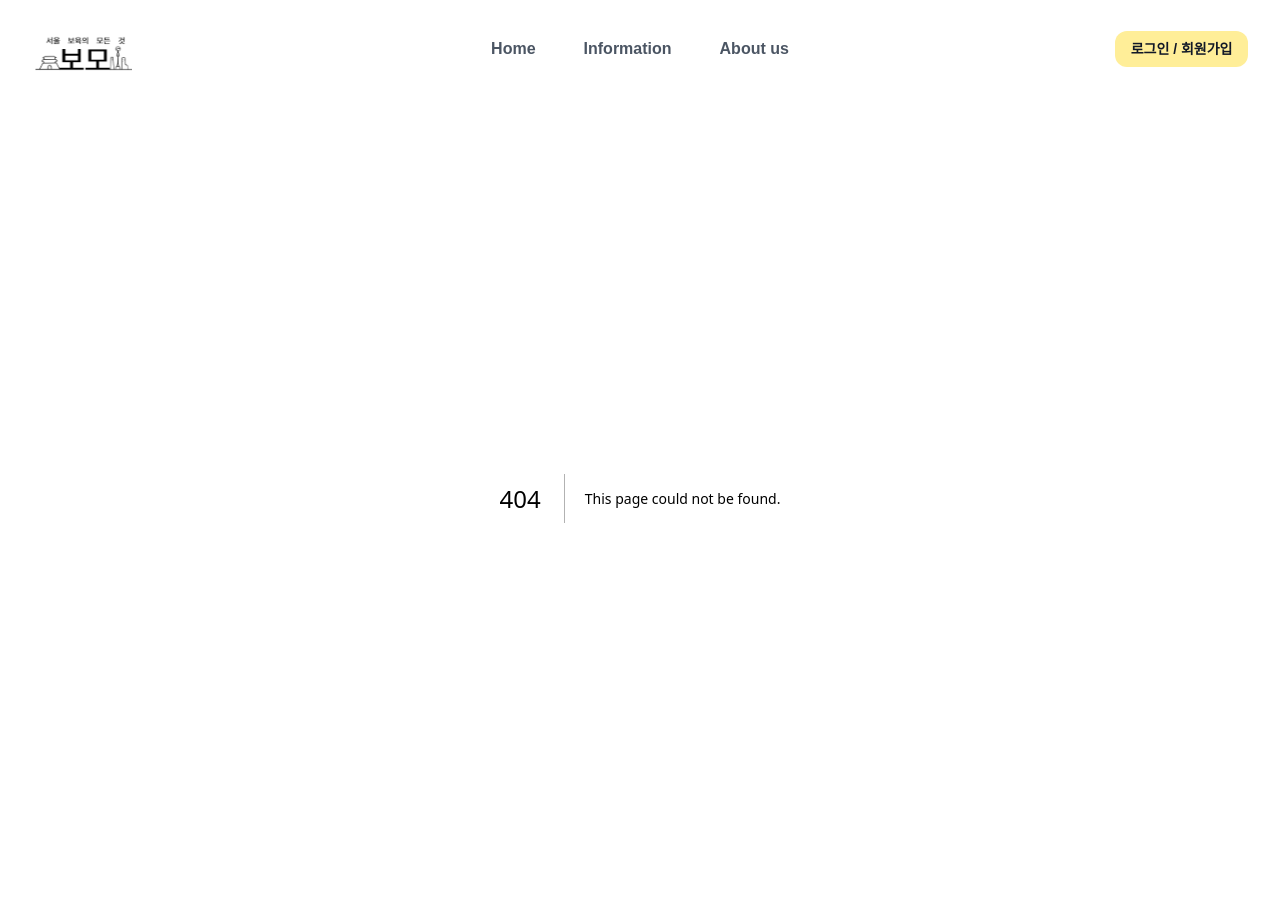
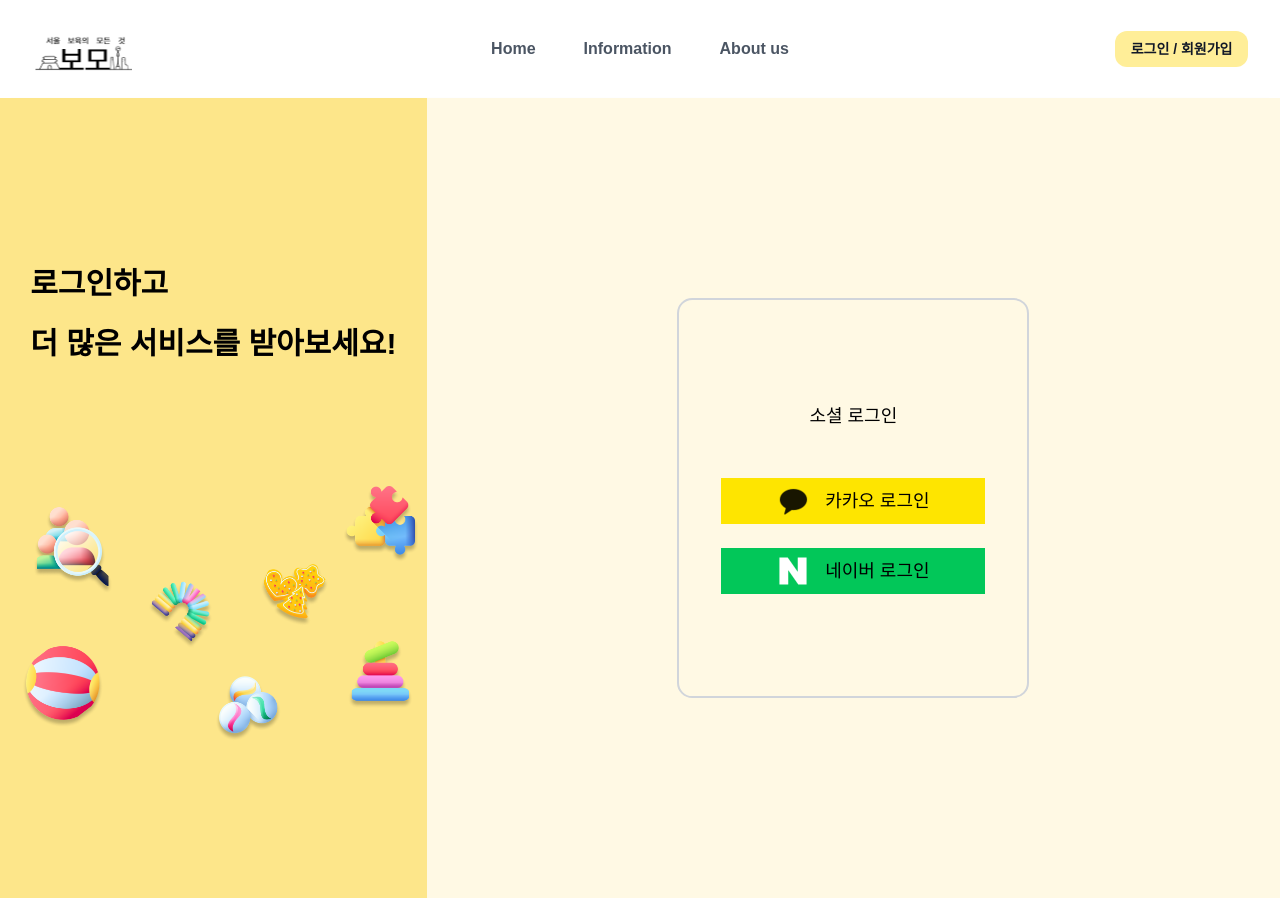
Before and after one commit to SeoulBomo/SeoulBomo.FE, a Next.js app: page /login in a window 1280 px wide. Before the commit this address had no page. Built offline with nearby package versions, Linux system fonts and the light colour scheme; a web font is replaced by a local one.

Commit message:
chore: login, search 페이지 라우팅

```diff
--- /dev/null
+++ b/src/app/login/page.tsx
@@ -0,0 +1,9 @@
+import LoginFrame from "@/components/login/LoginFrame";
+
+export default function Login() {
+  return (
+    <div className="bg-cardFrameColor shadow-lg flex justify-center items-center flex-wrap">
+      <LoginFrame />
+    </div>
+  );
+}
--- a/src/app/search/page.tsx
+++ b/src/app/search/page.tsx
@@ -1,6 +1,6 @@
 import MainSearchFrame from "@/components/mainSearch/MainSearchFrame";
 
-export default function Home() {
+export default function Search() {
   return (
     <div className="bg-cardFrameColor shadow-lg flex justify-center items-center flex-wrap">
       <MainSearchFrame />
```
